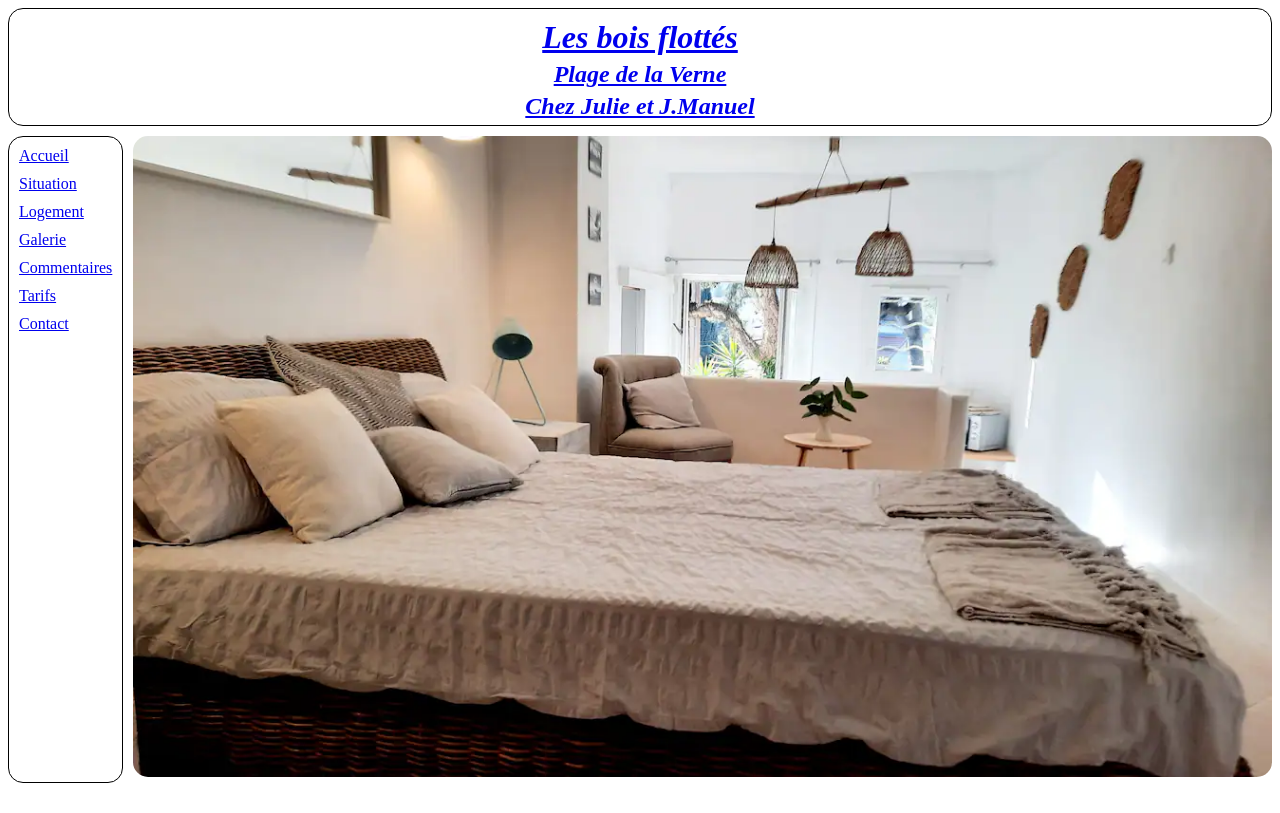
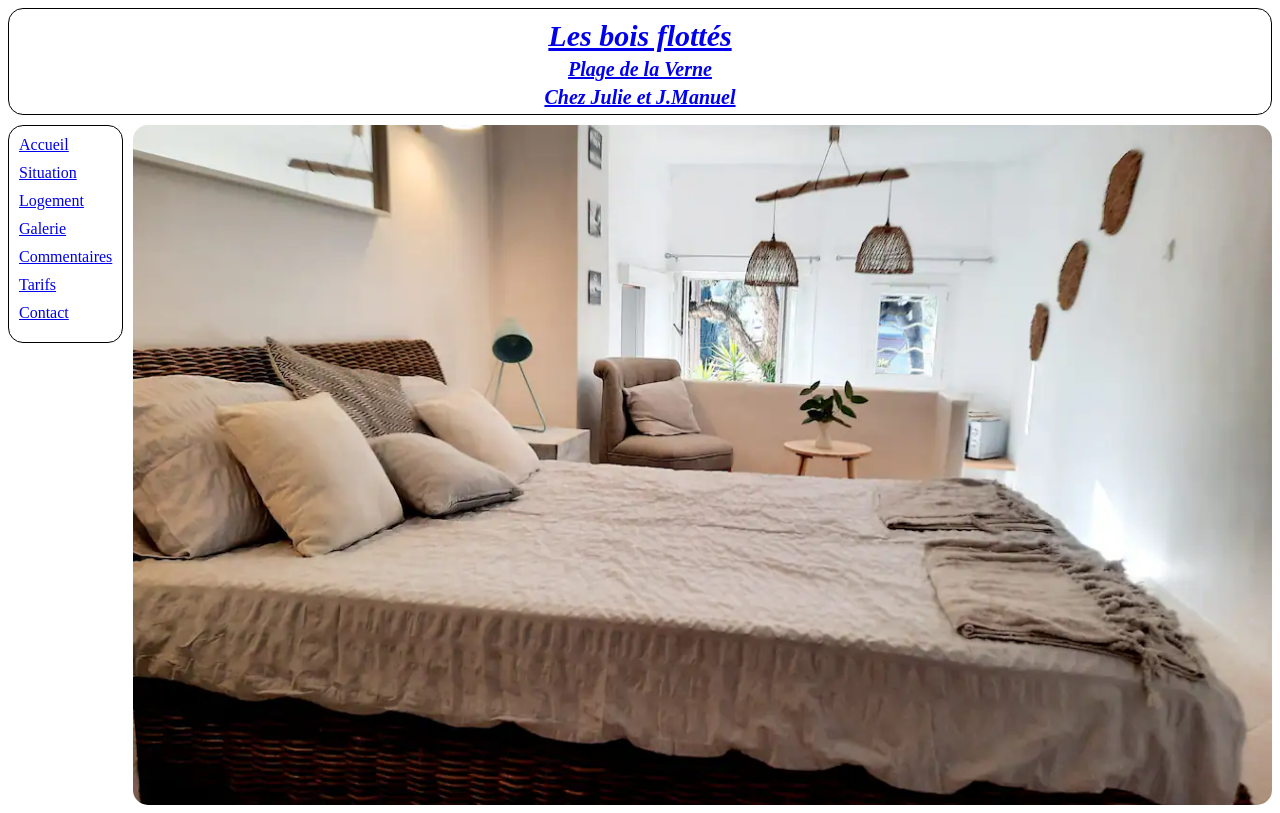
Before and after one commit to AlibertJimmy/Lesboisflottes, a React (Create React App) app: page / in a window 1280 px wide. Built offline with nearby package versions, Linux system fonts and the light colour scheme.

Commit message:
Aesthetic Update 2

```diff
--- a/src/components/Header/header.jsx
+++ b/src/components/Header/header.jsx
@@ -8,14 +8,14 @@ const HeaderWrapper = styled.div`
 `
 
 const StyledTitle = styled.h1`
-  fontsize: 20px;
+  font-size: 30px;
   font-style: italic;
   margin-top: 10px;
   margin-bottom: 5px;
 `
 
 const StyledSubtitle = styled.h2`
-  fontsize: 15px;
+  font-size: 20px;
   font-style: italic;
   margin: 5px;
 `
--- a/src/index.jsx
+++ b/src/index.jsx
@@ -23,10 +23,11 @@ const HomeWrapper = styled.div`
 
 const ContentWrapper = styled.div`
   margin-left: 10px;
+  width: 100%;
 `
 
 const SidebarWrapper = styled.div`
-  align-self: stretch;
+  height: 100%;
 `
 
 
--- a/src/pages/Home/index.jsx
+++ b/src/pages/Home/index.jsx
@@ -4,17 +4,26 @@ import HomeIllustration from '../../assets/pic1.png'
 
 
 
-const PictureContainer = styled.img`
+const PictureContainer = styled.div`
+  display: flex;
+  justify-content: center;
+  width: 100%;
+  height: 85vh;
+`
+
+const Picture = styled.img`
   border-radius: 15px;
   max-width: 100%;
-
+  max-height: 100%;
 `
 
 function Home() {
     return (
 
           <div>
-                <PictureContainer src={HomeIllustration} alt="Home Pic"/>
+              <PictureContainer>
+                <Picture src={HomeIllustration} alt="Home Pic"/>
+              </PictureContainer>
           </div>
 
     )
```
